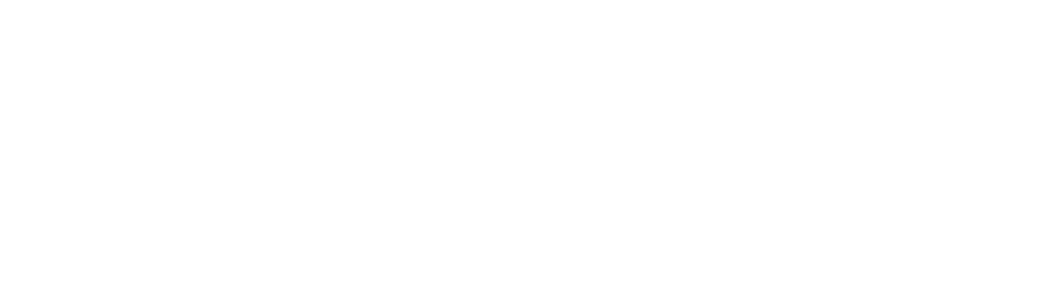
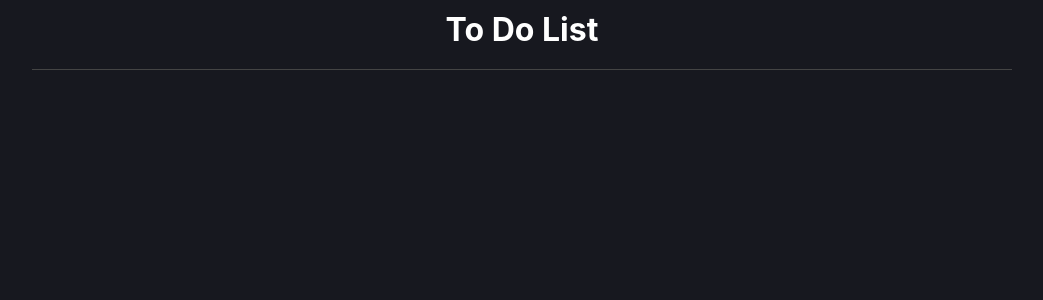
Before and after one commit to Pauloh8190sousa/To-do-List, a React (Create React App) app: page / in a window 1280 px wide. Shown: the top 300 px of the page, without its empty margins (118-1161 px from the left). Built offline with nearby package versions, Linux system fonts and the light colour scheme.

Commit message:
Listagem de tarefas e estilizaçãodo header

```diff
--- a/src/App.styles.ts
+++ b/src/App.styles.ts
@@ -2,8 +2,25 @@ import styled from "styled-components";
 
 export const Container = styled.div`
 
-background-color: #17181F;
-
-color: #797A81;
+    background-color: #17181F;
+    color: #797A81;
+    min-height: 100vh;
 
 `;
+
+export const Area = styled.div`
+    margin: auto;
+    max-width: 980px;
+    padding: 10px;
+
+`;
+
+export const Header = styled.h1`
+    margin: 0;
+    padding: 0;
+    color: #FFF;
+    text-align: center;
+    border-bottom: 1px solid #444;
+    padding-bottom: 20px;
+
+`;
--- a/src/App.tsx
+++ b/src/App.tsx
@@ -1,6 +1,16 @@
 import React from "react";
+import { useState } from "react";
 import * as C from "./App.styles";
-
+import { Item } from "./types/item";
 export default function App() {
-  return <C.Container></C.Container>;
+  const [list, setList] = useState<Item[]>([
+    { id: 10, name: "teste", done: true },
+  ]);
+  return (
+    <C.Container>
+      <C.Area>
+        <C.Header>To Do List</C.Header>
+      </C.Area>
+    </C.Container>
+  );
 }
--- /dev/null
+++ b/src/types/item.ts
@@ -0,0 +1,6 @@
+export type Item = {
+    id: number;
+    name: string;
+    done: boolean;
+
+}
```
